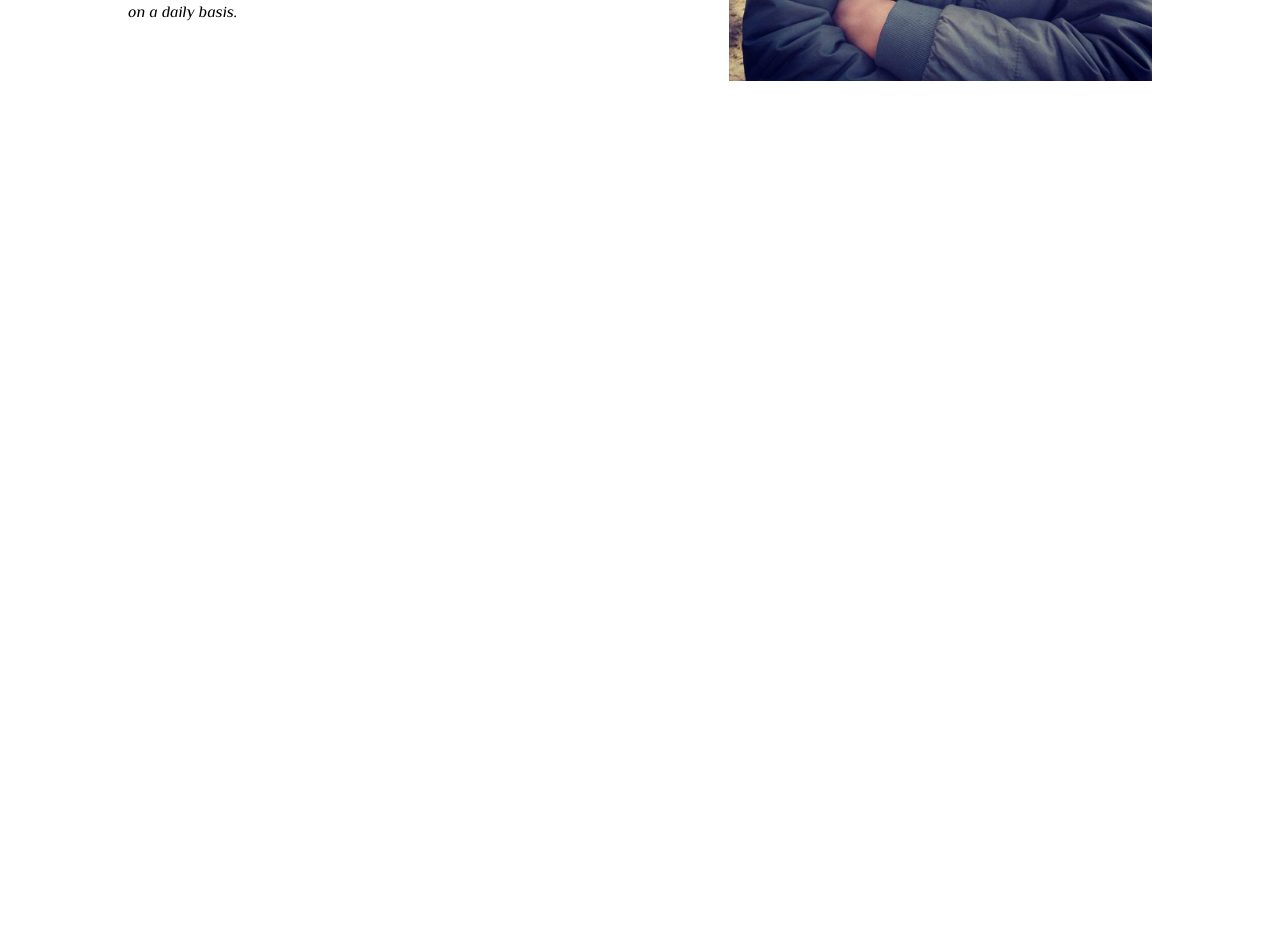
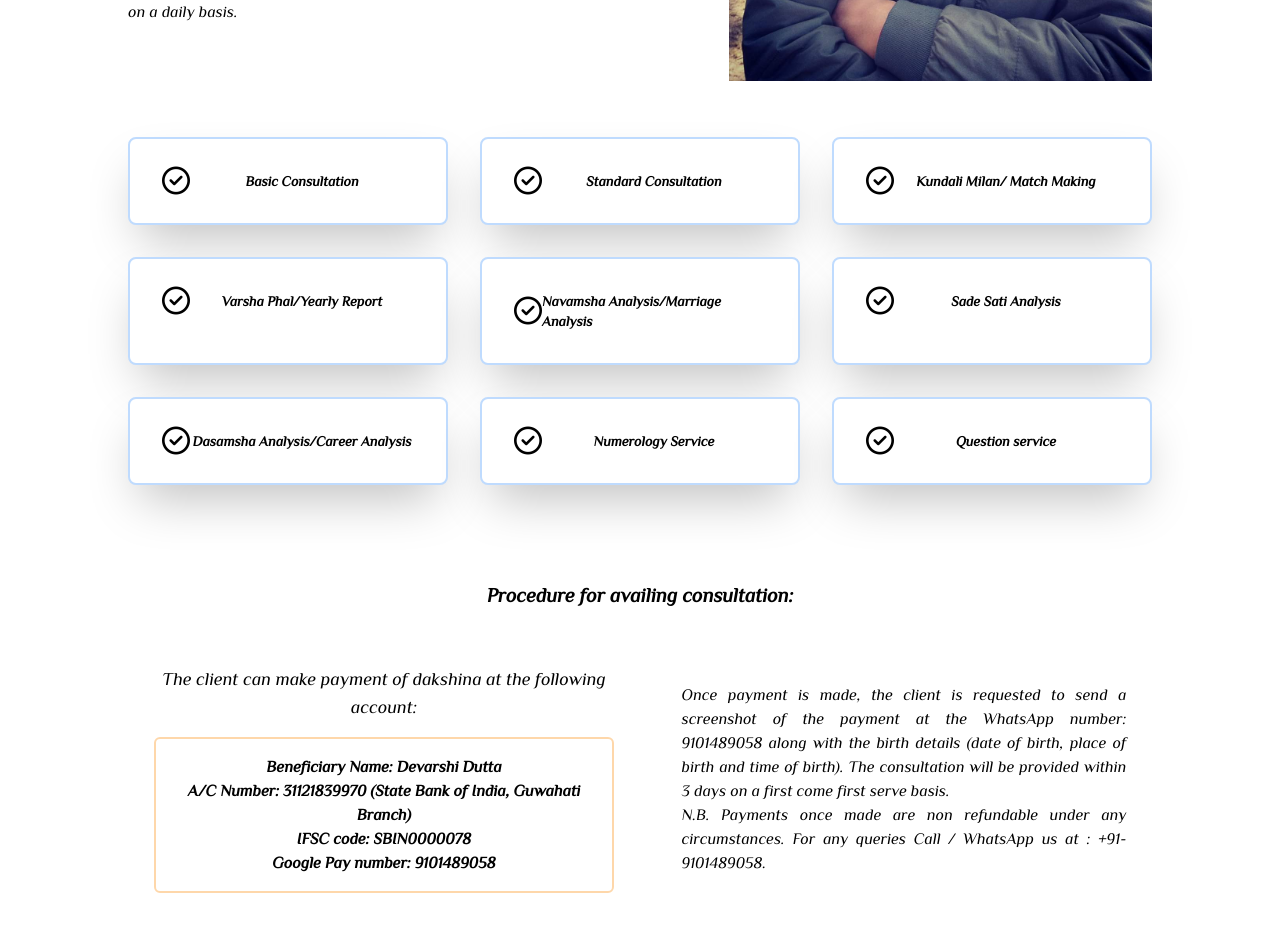
Before and after one commit to jdx-code/vedic-astrology-j108, a React (Vite) app: page / in a window 1280 px wide. Shown: the part 2220-3151 px from the top of the page. Before the commit the page ends 2341 px from the top, so only its background shows below. Built offline with nearby package versions, Linux system fonts and the light colour scheme.

Commit message:
Services and consultation section completed

```diff
--- a/index.html
+++ b/index.html
@@ -7,6 +7,7 @@
     <link rel="preconnect" href="https://fonts.googleapis.com">
     <link rel="preconnect" href="https://fonts.gstatic.com" crossorigin>
     <link href="https://fonts.googleapis.com/css2?family=Philosopher:ital@1&display=swap" rel="stylesheet">
+    <script src="https://kit.fontawesome.com/a8805796c0.js" crossorigin="anonymous"></script>
     <title>JYOTISH108</title>
   </head>
   <body>
--- a/src/App.jsx
+++ b/src/App.jsx
@@ -5,19 +5,29 @@ import Navbar from './components/Navbar'
 import './App.css'
 import about from './about.js'
 import salutations from './salutations.js'
+import services from './services.js'
 import Hero from './components/Hero'
 import About from './components/About'
 import Cards from './components/Cards'
+import Consultation from './components/Consultation'
 
 
 function App() {
 
-  const cards = salutations.map(item => {
+  const salutationCards = salutations.map(item => {
     return (
       <Cards
         img={item.img}
         name={item.name}
         url={item.url}
+      />
+    )
+  })
+
+  const servicesCards = services.map(item => {
+    return (
+      <Cards
+        item={item}
       />
     )
   })
@@ -28,9 +38,13 @@ function App() {
       <Hero />
       <About content={about[0].content} url={about[0].url}/>
       <section className='flex flex-wrap justify-center text-sm mt-4 mb-20'>
-        {cards}
+        {salutationCards}
       </section>
       <About content={about[1].content} url={about[1].url}/>
+      <section className='flex flex-wrap justify-center text-sm mt-4 mb-20'>
+        {servicesCards}
+      </section>
+      <Consultation />
     </>
   )
 }
--- a/src/components/Cards.jsx
+++ b/src/components/Cards.jsx
@@ -2,8 +2,9 @@ const Cards = (props) => {
 
     return (
         <div class="card group w-[70%] bg-white border-2 border-blue-200 sm:w-[40%] md:w-[25%] h-auto rounded-lg shadow-2xl my-4 mx-2 sm:mx-4 transition delay-150 duration-300 ease-in-out hover:shadow-3xl hover:scale-105 group-hover:shadow-3xl group-hover:scale-105">
+            {props.url ? (
                 <a href={props.url}>
-                <figure><img class="rounded-t-lg w-full h-auto" src={props.img} alt="Mars photo" /></figure>
+                    <figure><img class="rounded-t-lg w-full h-auto" src={props.img} alt="image" /></figure>
                     <div class="card-body p-4 hover:border-blue-300">
                         <h2 class="card-title flex justify-between">
                             <span class="font-bold"> {props.name} </span>
@@ -11,6 +12,16 @@ const Cards = (props) => {
                         </h2>
                     </div>
                 </a>
+            ) : (
+                <>
+                    <div class="card-body p-4 hover:border-blue-300">
+                        <h2 class="card-title flex items-center justify-start p-4">
+                            <i class="fa-regular fa-circle-check fa-2xl"></i>
+                            <span class="font-bold mx-auto"> {props.item} </span>
+                        </h2>
+                    </div>
+                </>
+            )}
         </div>
 
     )
--- /dev/null
+++ b/src/components/Consultation.jsx
@@ -0,0 +1,37 @@
+const Consultation = () => {
+    return (
+        <div>
+            <h1 className='text-center text-xl font-extrabold my-4'>Procedure for availing consultation:</h1>
+            <div className='about-section my-10 flex flex-col md:w-[80%] md:mx-auto md:flex-row md:items-center'>
+            <div className='w-[80%] mx-auto md:w-[60%] lg:w-[45%]'>
+                <p className="text-center text-lg my-4">The client can make payment of dakshina at the following account:</p>
+                <div className='text-center font-bold border-2 border-orange-200 rounded-md my-4 p-4'>
+                    <p>
+                    Beneficiary Name: Devarshi Dutta
+                    </p>
+                    <p>
+                    A/C Number: 31121839970 (State Bank of India, Guwahati Branch)
+                    </p>
+                    <p>
+                    IFSC code: SBIN0000078
+                    </p>
+                    <p>
+                    Google Pay number: 9101489058
+                    </p>
+                </div>
+            </div>
+
+            <div className='w-[80%] mb-4 mx-auto md:mb-0 md:pl-4 md:w-[65%] lg:w-[45%]'>
+                <p className='text-justify'>
+                    Once payment is made, the client is requested to send a screenshot of the payment at the WhatsApp number: 9101489058 along with the birth details (date of birth, place of birth and time of birth). The consultation will be provided within 3 days on a first come first serve basis.
+                </p>
+                <p className='text-justify'>
+                    N.B. Payments once made are non refundable under any circumstances. For any queries Call / WhatsApp us at : +91-9101489058.
+                </p>
+            </div>
+        </div>
+        </div>
+    )
+}
+
+export default Consultation
--- /dev/null
+++ b/src/services.js
@@ -0,0 +1,11 @@
+export default [
+    "Basic Consultation",
+    "Standard Consultation",
+    "Kundali Milan/ Match Making",
+    "Varsha Phal/Yearly Report",
+    "Navamsha Analysis/Marriage Analysis",
+    "Sade Sati Analysis",
+    "Dasamsha Analysis/Career Analysis",
+    "Numerology Service",
+    "Question service",
+]
```
Also changed, not shown: src/components/AboutMe.jsx (deleted). Lines whose indentation alone changed are shown as unchanged.
